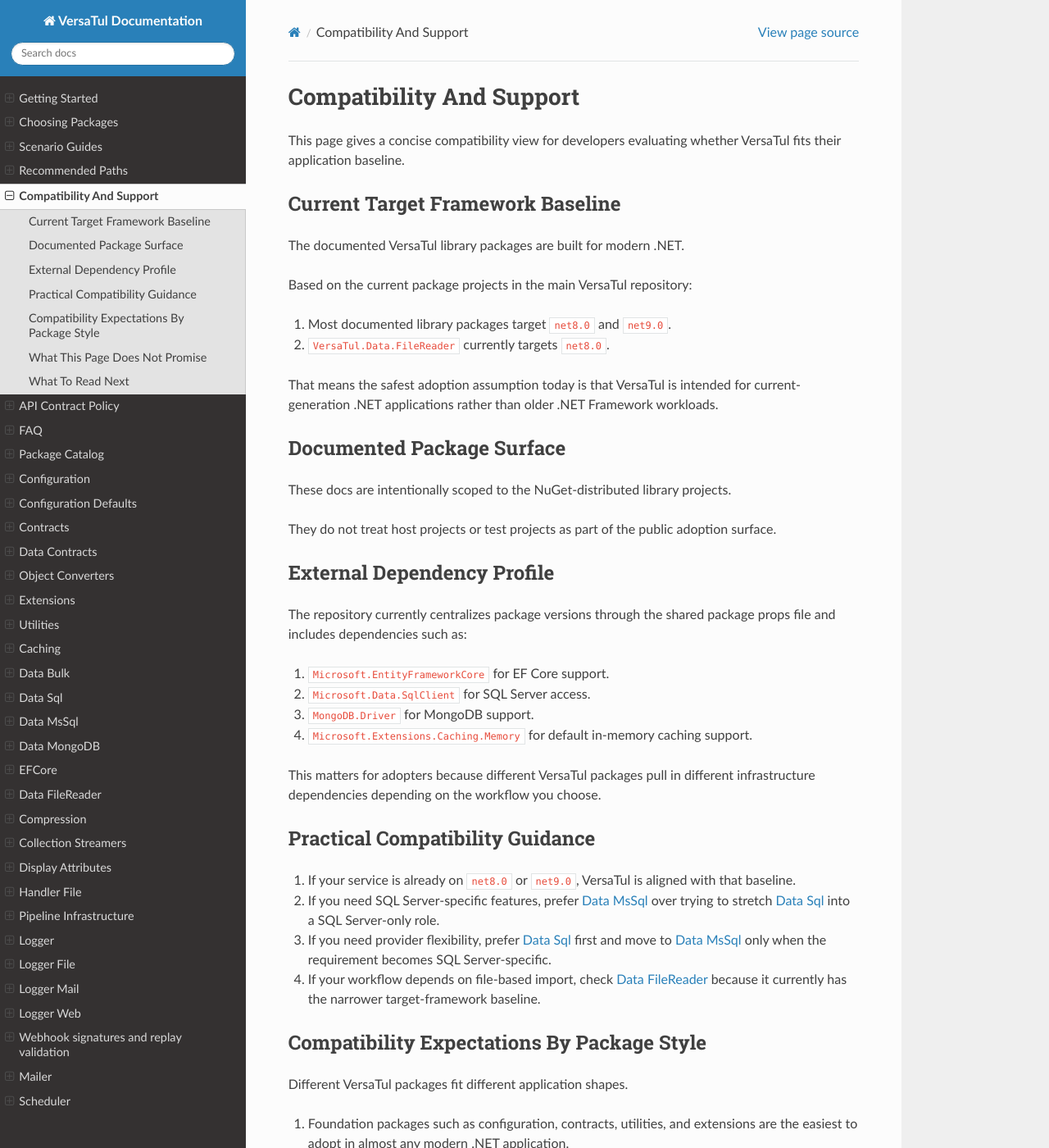
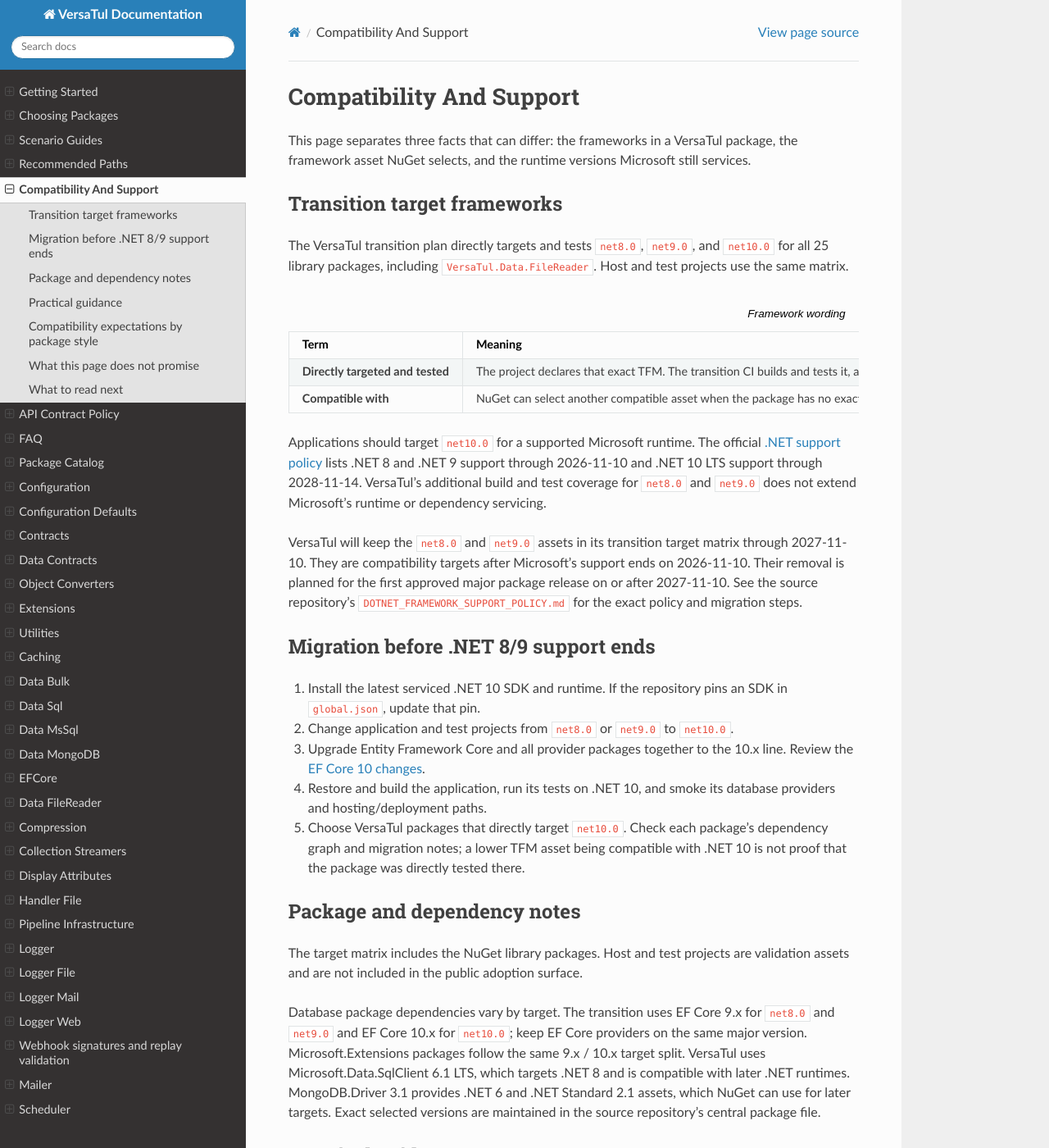
Before and after one commit to BjornWilliams/DocsVersaTul, a Sphinx documentation site: the page built from docs/source/compatibility.rst, in a window 1280 px wide and 1400 px high. Shown: the whole window at 82% size. Built offline with Sphinx 7.4.7 and the Read the Docs theme 3.1.0, drawn with Linux system fonts in a browser that asks for light colours; some of the changed text lies outside the part shown.

Commit message:
Clarify VersaTul framework compatibility
AB#3046 AB#3040

```diff
--- a/docs/source/compatibility.rst
+++ b/docs/source/compatibility.rst
@@ -1,71 +1,70 @@
 Compatibility And Support
 =========================
 
-This page gives a concise compatibility view for developers evaluating whether VersaTul fits their application baseline.
+This page separates three facts that can differ: the frameworks in a VersaTul package, the framework asset NuGet selects, and the runtime versions Microsoft still services.
 
-Current Target Framework Baseline
----------------------------------
+Transition target frameworks
+----------------------------
 
-The documented VersaTul library packages are built for modern .NET.
+The VersaTul transition plan directly targets and tests ``net8.0``, ``net9.0``, and ``net10.0`` for all 25 library packages, including ``VersaTul.Data.FileReader``. Host and test projects use the same matrix.
 
-Based on the current package projects in the main VersaTul repository:
+.. list-table:: Framework wording
+   :header-rows: 1
 
-1. Most documented library packages target ``net8.0`` and ``net9.0``.
-2. ``VersaTul.Data.FileReader`` currently targets ``net8.0``.
+   * - Term
+     - Meaning
+   * - **Directly targeted and tested**
+     - The project declares that exact TFM. The transition CI builds and tests it, and package validation packs and consumes the matching NuGet asset.
+   * - **Compatible with**
+     - NuGet can select another compatible asset when the package has no exact TFM asset. This does not mean the package was built or tested for that exact runtime.
 
-That means the safest adoption assumption today is that VersaTul is intended for current-generation .NET applications rather than older .NET Framework workloads.
+Applications should target ``net10.0`` for a supported Microsoft runtime. The official `.NET support policy <https://dotnet.microsoft.com/en-us/platform/support/policy>`_ lists .NET 8 and .NET 9 support through 2026-11-10 and .NET 10 LTS support through 2028-11-14. VersaTul's additional build and test coverage for ``net8.0`` and ``net9.0`` does not extend Microsoft's runtime or dependency servicing.
 
-Documented Package Surface
---------------------------
+VersaTul will keep the ``net8.0`` and ``net9.0`` assets in its transition target matrix through 2027-11-10. They are compatibility targets after Microsoft's support ends on 2026-11-10. Their removal is planned for the first approved major package release on or after 2027-11-10. See the source repository's ``DOTNET_FRAMEWORK_SUPPORT_POLICY.md`` for the exact policy and migration steps.
 
-These docs are intentionally scoped to the NuGet-distributed library projects.
+Migration before .NET 8/9 support ends
+--------------------------------------
 
-They do not treat host projects or test projects as part of the public adoption surface.
+1. Install the latest serviced .NET 10 SDK and runtime. If the repository pins an SDK in ``global.json``, update that pin.
+2. Change application and test projects from ``net8.0`` or ``net9.0`` to ``net10.0``.
+3. Upgrade Entity Framework Core and all provider packages together to the 10.x line. Review the `EF Core 10 changes <https://learn.microsoft.com/en-us/ef/core/what-is-new/ef-core-10.0/whatsnew>`_.
+4. Restore and build the application, run its tests on .NET 10, and smoke its database providers and hosting/deployment paths.
+5. Choose VersaTul packages that directly target ``net10.0``. Check each package's dependency graph and migration notes; a lower TFM asset being compatible with .NET 10 is not proof that the package was directly tested there.
 
-External Dependency Profile
----------------------------
+Package and dependency notes
+----------------------------
 
-The repository currently centralizes package versions through the shared package props file and includes dependencies such as:
+The target matrix includes the NuGet library packages. Host and test projects are validation assets and are not included in the public adoption surface.
 
-1. ``Microsoft.EntityFrameworkCore`` for EF Core support.
-2. ``Microsoft.Data.SqlClient`` for SQL Server access.
-3. ``MongoDB.Driver`` for MongoDB support.
-4. ``Microsoft.Extensions.Caching.Memory`` for default in-memory caching support.
+Database package dependencies vary by target. The transition uses EF Core 9.x for ``net8.0`` and ``net9.0`` and EF Core 10.x for ``net10.0``; keep EF Core providers on the same major version. Microsoft.Extensions packages follow the same 9.x / 10.x target split. VersaTul uses Microsoft.Data.SqlClient 6.1 LTS, which targets .NET 8 and is compatible with later .NET runtimes. MongoDB.Driver 3.1 provides .NET 6 and .NET Standard 2.1 assets, which NuGet can use for later targets. Exact selected versions are maintained in the source repository's central package file.
 
-This matters for adopters because different VersaTul packages pull in different infrastructure dependencies depending on the workflow you choose.
+Practical guidance
+------------------
 
-Practical Compatibility Guidance
---------------------------------
+1. For production applications, migrate to ``net10.0`` before .NET 8 and .NET 9 reach end of support.
+2. When upgrading Entity Framework, upgrade EF Core and its provider packages together and review the `EF Core 10 changes <https://learn.microsoft.com/en-us/ef/core/what-is-new/ef-core-10.0/whatsnew>`_.
+3. For SQL Server-specific features, prefer :doc:`mssql` over trying to stretch :doc:`sql` into a SQL Server-only role.
+4. For provider flexibility, prefer :doc:`sql` first and move to :doc:`mssql` only when the requirement becomes SQL Server-specific.
+5. If your workflow depends on file-based import, check :doc:`file-reader`; FileReader now follows the same target matrix as the other packages.
 
-1. If your service is already on ``net8.0`` or ``net9.0``, VersaTul is aligned with that baseline.
-2. If you need SQL Server-specific features, prefer :doc:`mssql` over trying to stretch :doc:`sql` into a SQL Server-only role.
-3. If you need provider flexibility, prefer :doc:`sql` first and move to :doc:`mssql` only when the requirement becomes SQL Server-specific.
-4. If your workflow depends on file-based import, check :doc:`file-reader` because it currently has the narrower target-framework baseline.
-
-Compatibility Expectations By Package Style
--------------------------------------------
+Compatibility expectations by package style
+--------------------------------------------
 
 Different VersaTul packages fit different application shapes.
 
-1. Foundation packages such as configuration, contracts, utilities, and extensions are the easiest to adopt in almost any modern .NET application.
+1. Foundation packages such as configuration, contracts, utilities, and extensions are the easiest to adopt in a .NET application.
 2. Data packages depend more heavily on your storage and provider choices.
 3. Operational packages such as logging and mailer depend on the delivery target you choose.
 4. Export and file-processing packages depend more on your workflow than on framework integration.
 
-What This Page Does Not Promise
+What this page does not promise
 -------------------------------
 
-This page is intended as an adoption-oriented baseline, not a full support policy.
+Direct framework targeting and tests do not guarantee every transitive dependency combination, every hosting model, or backward compatibility with legacy .NET Framework projects. A lower TFM asset selected by NuGet is a compatibility result, not evidence of direct validation.
 
-It does not attempt to guarantee:
-
-1. every transitive dependency combination,
-2. every hosting model, or
-3. backward compatibility with legacy .NET Framework projects.
-
-What To Read Next
+What to read next
 -----------------
 
-1. Read :doc:`recommended-paths` if you want an opinionated starting point by application type.
+1. Read :doc:`recommended-paths` for an opinionated starting point by application type.
 2. Read :doc:`faq` if your remaining questions are about adoption fit and package choice.
 3. Read :doc:`package-selection` if you need to decide between similar package families.
```
